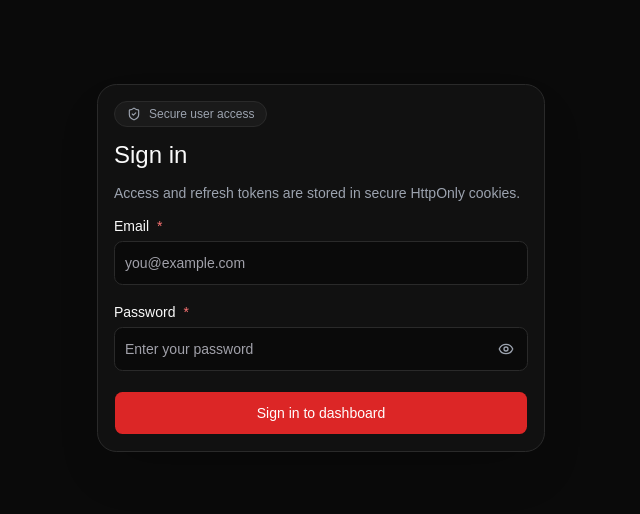
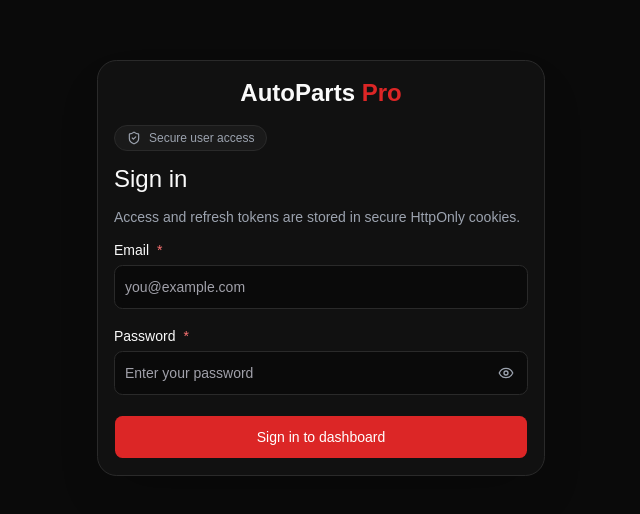
Before and after one commit to vikasyadavgothwal/auto_part_user, a Next.js app: page /user_dashboard/login in a window 1280 px wide. Shown: the part 132-646 px from the top of the page, without its empty margins (319-959 px from the left). Built offline with nearby package versions, Linux system fonts and the light colour scheme; no server answers.

Commit message:
inital change

```diff
--- a/app/(dashboard)/layout.tsx
+++ b/app/(dashboard)/layout.tsx
@@ -4,18 +4,19 @@ import { AppSidebar } from "@/components/app-sidebar"
 import { DashboardHeader } from "@/components/app-header"
 import { SessionKeepalive } from "@/components/auth/session-keepalive"
 import { requireDashboardUser } from "@/lib/auth/server"
+import { getSiteBranding } from "@/lib/site-branding"
 
 export default async function DashboardLayout({
   children,
 }: {
   children: ReactNode
 }) {
-  const user = await requireDashboardUser("User")
+  const [user, branding] = await Promise.all([requireDashboardUser("User"), getSiteBranding()])
 
   return (
     <SidebarProvider>
       <SessionKeepalive />
-      <AppSidebar />
+      <AppSidebar branding={branding} />
       <SidebarInset className="min-h-svh min-w-0 bg-brand-surface">
         <DashboardHeader user={user} />
         <div className="flex min-w-0 flex-1 flex-col p-4 lg:p-6">
--- a/app/login/page.tsx
+++ b/app/login/page.tsx
@@ -1,5 +1,6 @@
 import { LoginForm } from "@/components/auth/login"
+import { getSiteBranding } from "@/lib/site-branding"
 
-export default function LoginPage() {
-  return <LoginForm />
+export default async function LoginPage() {
+  return <LoginForm branding={await getSiteBranding()} />
 }
--- a/components/app-sidebar.tsx
+++ b/components/app-sidebar.tsx
@@ -32,7 +32,7 @@ const items = [
   { title: "Saved Parts", url: appRoutes.parts, icon: Package },
 ]
 
-export function AppSidebar() {
+export function AppSidebar({ branding }: { branding?: { siteName: string; logoUrl: string } }) {
   const currentPath = stripBasePath(usePathname())
   const { isMobile, setOpenMobile } = useSidebar()
 
@@ -50,7 +50,10 @@ export function AppSidebar() {
           className="block"
           onClick={closeMobileSidebar}
         >
-          <h2 className="text-xl font-bold">AutoPartsPro</h2>
+          {branding?.logoUrl ? (
+            // eslint-disable-next-line @next/next/no-img-element
+            <img src={branding.logoUrl} alt={branding.siteName} className="h-10 max-w-[190px] object-contain object-left" />
+          ) : <h2 className="text-xl font-bold">{branding?.siteName === "AutoPartsPro" || branding?.siteName === "AutoParts Pro" || !branding?.siteName ? <>AutoParts<span className="text-primary"> Pro</span></> : branding.siteName}</h2>}
           <p className="mt-1 text-sm text-muted-foreground">
             Buyer
           </p>
--- a/components/auth/login.tsx
+++ b/components/auth/login.tsx
@@ -1,4 +1,5 @@
 "use client"
+/* eslint-disable @next/next/no-img-element */
 
 import { useState, type FormEvent } from "react"
 import { useRouter } from "next/navigation"
@@ -36,7 +37,7 @@ function getLoginError(error: unknown): string {
   return error instanceof Error ? error.message : "Unable to sign in."
 }
 
-export function LoginForm() {
+export function LoginForm({ branding = { siteName: "AutoPartsPro", logoUrl: "" } }: { branding?: { siteName: string; logoUrl: string } }) {
   const router = useRouter()
   const [email, setEmail] = useState("")
   const [password, setPassword] = useState("")
@@ -93,6 +94,9 @@ export function LoginForm() {
       <div className="w-full max-w-md">
         <Card className="border border-border bg-brand-elevated text-foreground shadow-2xl shadow-black/20 ring-0">
           <CardHeader className="space-y-2">
+            <div className="mb-3 flex justify-center">
+              {branding.logoUrl ? <img src={branding.logoUrl} alt={branding.siteName} className="h-12 max-w-[220px] object-contain" /> : <span className="text-2xl font-bold">{branding.siteName === "AutoPartsPro" || branding.siteName === "AutoParts Pro" ? <>AutoParts<span className="text-primary"> Pro</span></> : branding.siteName}</span>}
+            </div>
             <div className="inline-flex w-fit items-center gap-2 rounded-full border border-border bg-brand-panel px-3 py-1 text-xs text-brand-muted">
               <ShieldCheck className="size-3.5" />
               Secure user access
--- /dev/null
+++ b/lib/site-branding.ts
@@ -0,0 +1,18 @@
+import { requestBackend } from "@/lib/auth/backend"
+
+export type SiteBranding = { siteName: string; logoUrl: string }
+
+const FALLBACK_BRANDING: SiteBranding = { siteName: "AutoPartsPro", logoUrl: "" }
+
+export async function getSiteBranding(): Promise<SiteBranding> {
+  try {
+    const response = await requestBackend("/api/v1/user/site-settings")
+    if (!response.ok) return FALLBACK_BRANDING
+    const payload = (await response.json()) as { ok?: boolean; settings?: Partial<SiteBranding> }
+    return payload.ok
+      ? { siteName: payload.settings?.siteName?.trim() || FALLBACK_BRANDING.siteName, logoUrl: payload.settings?.logoUrl?.trim() || "" }
+      : FALLBACK_BRANDING
+  } catch {
+    return FALLBACK_BRANDING
+  }
+}
```
